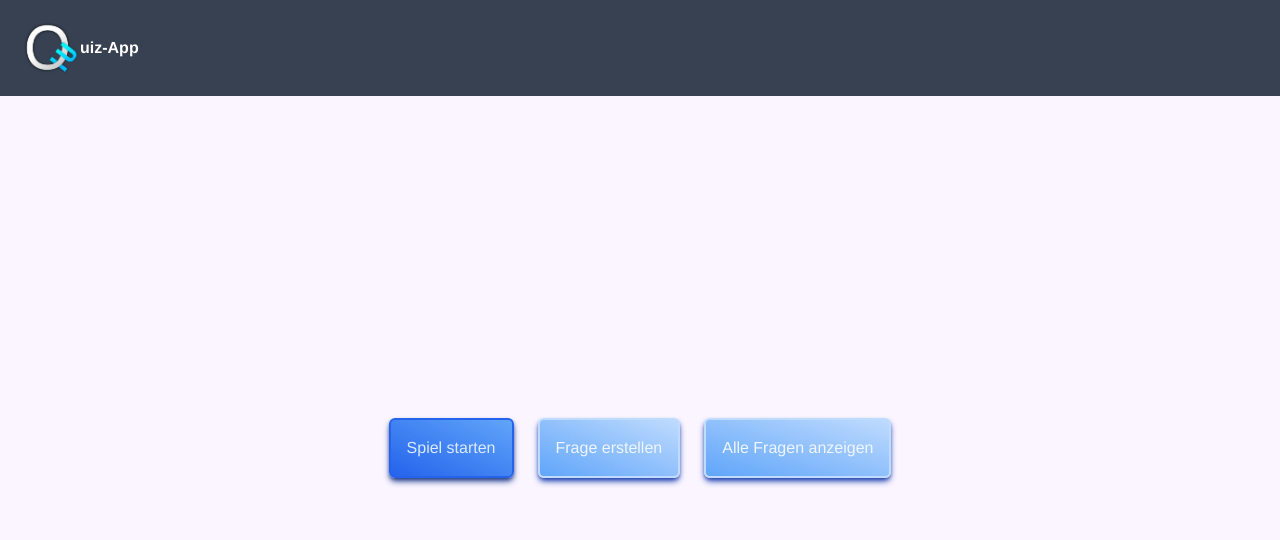
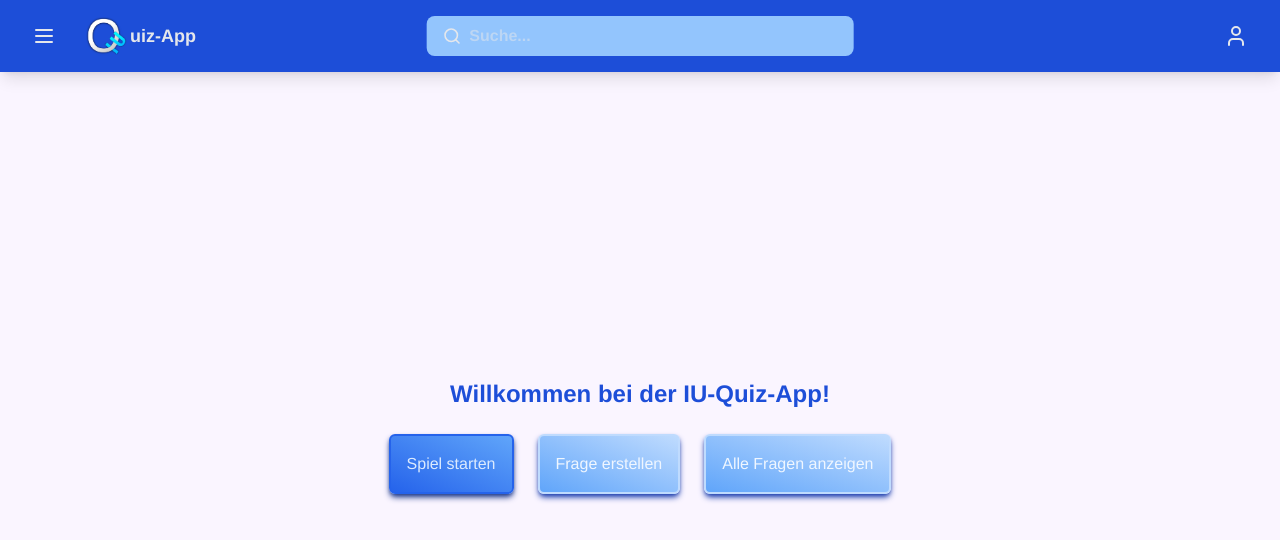
Before and after one commit to IU-Quiz-App/quiz-app-frontend, a React (Vite) app: page /dashboard in a window 1280 px wide. Shown: the top 540 px of the page. Built offline with nearby package versions, Linux system fonts and the light colour scheme; no server answers.

Commit message:
Add Headerbar, Welcometext Dashboard

```diff
--- a/package.json
+++ b/package.json
@@ -11,7 +11,9 @@
   },
   "dependencies": {
     "@heroicons/react": "^2.2.0",
+    "@shadcn/ui": "^0.0.4",
     "axios": "^1.7.9",
+    "lucide-react": "^0.475.0",
     "react": "^18.3.1",
     "react-dom": "^18.3.1",
     "react-router-dom": "^7.0.2",
@@ -29,7 +31,7 @@
     "eslint-plugin-react-refresh": "^0.4.14",
     "globals": "^15.11.0",
     "postcss": "^8.4.49",
-    "tailwindcss": "^3.4.15",
+    "tailwindcss": "^3.4.17",
     "typescript": "~5.6.2",
     "typescript-eslint": "^8.11.0",
     "vite": "^5.4.10"
--- /dev/null
+++ b/src/components/layout/Headerbar.tsx
@@ -0,0 +1,99 @@
+import { FC, useState, useEffect, useRef } from "react";
+import { Menu, Search, User } from "lucide-react";
+import { Link } from "react-router-dom";
+
+const Headerbar: FC = () => {
+    const [isMenuOpen, setIsMenuOpen] = useState(false);
+    const menuButtonRef = useRef<HTMLButtonElement>(null);
+    const dropdownRef = useRef<HTMLDivElement>(null);
+
+    const toggleMenu = () => setIsMenuOpen(!isMenuOpen);
+
+    {/* Event listener, for closing the dropdown menu */}
+    useEffect(() => {
+        const handleClickOutside = (event: MouseEvent) => {
+            if (
+                menuButtonRef.current &&
+                !menuButtonRef.current.contains(event.target as Node) &&
+                dropdownRef.current &&
+                !dropdownRef.current.contains(event.target as Node)
+            ) {
+                setIsMenuOpen(false);
+            }
+        };
+        document.addEventListener("click", handleClickOutside);
+
+        return () => {
+            document.removeEventListener("click", handleClickOutside);
+        };
+    }, []);
+
+    const handleLinkClick = () => {
+        setIsMenuOpen(false);
+    };
+
+    return (
+        <header className="flex items-center justify-between bg-blue-700 text-gray-200 px-6 py-3 shadow-lg">
+
+            {/* Left - Logo & Menu */}
+            <div className="flex items-center gap-4">
+                <button ref={menuButtonRef} className="relative p-2 rounded-lg hover:bg-blue-300" onClick={toggleMenu}>
+                    <Menu className="h-6 w-6"/>
+                </button>
+
+                {/* Dropdown menu */}
+                {isMenuOpen && (
+                    <div ref={dropdownRef} className="absolute left-2 top-20 mt-1 bg-blue-700 text-white rounded-lg w-48 shadow-lg">
+                        <ul className="flex flex-col">
+                            <li>
+                                <Link to="/dashboard" className="block px-4 py-2 hover:bg-blue-300" onClick={handleLinkClick}>
+                                    Startseite
+                                </Link>
+                            </li>
+                            <li>
+                                <Link to="/quiz/question" className="block px-4 py-2 hover:bg-blue-300" onClick={handleLinkClick}>
+                                    Spiel starten
+                                </Link>
+                            </li>
+                            <li>
+                                <Link to="/question/form" className="block px-4 py-2 hover:bg-blue-300" onClick={handleLinkClick}>
+                                    Frage erstellen
+                                </Link>
+                            </li>
+                            <li>
+                                <Link to="/questions" className="block px-4 py-2 hover:bg-blue-300" onClick={handleLinkClick}>
+                                    Alle Fragen anzeigen
+                                </Link>
+                            </li>
+                        </ul>
+                    </div>
+                )}
+
+                {/* Logo */}
+                <Link to="/" className="flex items-center">
+                    <img src="/iu-quiz-app-logo.png" alt="logo" className="h-12 w-12"/>
+                    <span className="ml-0.5 text-lg">uiz-App</span>
+                </Link>
+            </div>
+
+            {/* Middle - Search Bar */}
+            <div className="absolute left-1/2 transform -translate-x-1/2 flex items-center bg-blue-300 px-4 py-2 rounded-lg w-1/3">
+                <Search className="h-5 w-5 text-gray-200"/>
+                <input
+                    type="text"
+                    placeholder="Suche..."
+                    className="bg-transparent placeholder-gray-200 placeholder-opacity-50 text-gray-200 outline-none ml-2 w-full"
+                />
+            </div>
+
+            {/* Right - User Profile */}
+            <div className="flex items-center gap-4">
+                <button className="p-2 rounded-lg hover:bg-blue-300">
+                    <User className="h-6 w-6"/>
+                </button>
+            </div>
+        </header>
+    );
+};
+
+export default Headerbar;
--- a/src/layout/AppLayout.tsx
+++ b/src/layout/AppLayout.tsx
@@ -1,5 +1,5 @@
-import {Link, Outlet} from "react-router-dom";
-import config from "../services/Config.ts";
+import {Outlet} from "react-router-dom";
+import Headerbar from "@components/layout/Headerbar.tsx";
 
 interface AppLayoutProps {
     children?: React.ReactNode
@@ -12,14 +12,7 @@ const AppLayout: React.FC<AppLayoutProps> = () => {
             className="h-full flex flex-row overflow-hidden bg-purple-50 overflow-x-clip fixed w-full font-semibold font-sans"
         >
             <div className={'flex flex-col w-full'}>
-                <div className={'flex h-24 bg-gray-700 p-4 items-center'}>
-                    <Link to={'/'} className={'flex flex-row items-center' }>
-                        <img src={`${config.BaseUrl}iu-quiz-app-logo.png`} alt={'logo'} className={'h-16 w-16'} />
-                        <span className={'text-white'}>
-                            uiz-App
-                        </span>
-                    </Link>
-                </div>
+                <Headerbar />
                 <div className={'overflow-scroll grow py-8 px-24'}>
                 <Outlet />
                 </div>
--- a/src/pages/Dashboard.tsx
+++ b/src/pages/Dashboard.tsx
@@ -1,9 +1,15 @@
 import Button from "../components/Button.tsx";
 
 const Dashboard: React.FC = () => {
+    return (
+        <div className="w-full h-full flex flex-col items-center justify-center gap-6">
+            {/* Welcome */}
+            <h1 className="text-2xl font-bold text-blue-700 text-center">
+                Willkommen bei der IU-Quiz-App!
+            </h1>
 
-    return (
-        <div className={'w-full flex items-center justify-center h-full gap-6'}>
+            {/* Buttons */}
+            <div className="flex items-center justify-center gap-6">
                 <Button variant={'secondary'} className={'w-fit h-fit'} route={'/quiz/question'}>
                     Spiel starten
                 </Button>
@@ -16,8 +22,8 @@ const Dashboard: React.FC = () => {
                     Alle Fragen anzeigen
                 </Button>
             </div>
-    )
-
+        </div>
+    );
 }
 
 export default Dashboard;
```
Also changed, not shown: 1 other file (tests, documents, lock files or other folders). Lines whose indentation alone changed are shown as unchanged.
